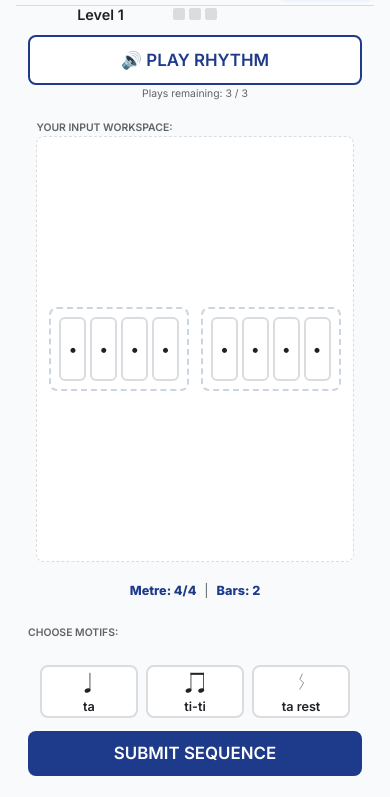
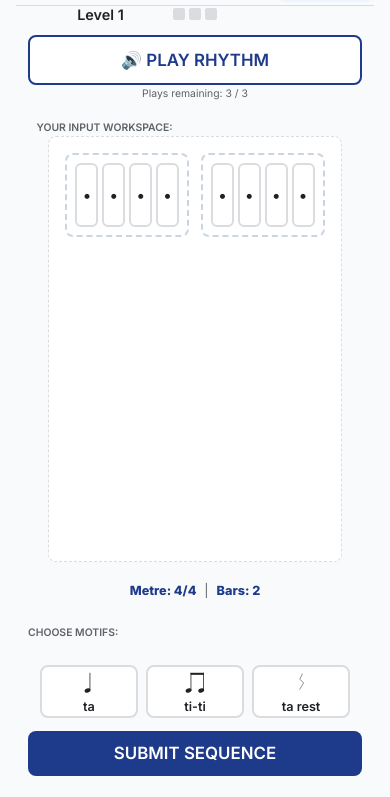
Before and after one commit to StockoL/solfaic, a plain HTML site: page index.html in a window 390 px wide. Shown: the part 47-844 px from the top of the page. Drawn offline with nearby package versions, Linux system fonts and the light colour scheme; a web font is replaced by a local one.

Commit message:
fix(ui): implement inner scroll track to preserve workspace border constraints on overflowing mobile viewports

```diff
--- a/assets/app.js
+++ b/assets/app.js
@@ -801,14 +801,23 @@ function renderWorkspace() {
   DOM.workspace.innerHTML = "";
   const config = sessionState.activeConfig;
 
+  // NEW: Create the inner scrolling track to hold the dashed border
+  const scrollTrack = document.createElement("div");
+  scrollTrack.className = "workspace-scroll-track";
+
   // 1. Build Physical Bar wrappers
   const bars = [];
   for (let i = 0; i < config.bars; i++) {
     const barDiv = document.createElement("div");
     barDiv.className = "workspace-bar";
     bars.push(barDiv);
-    DOM.workspace.appendChild(barDiv);
+
+    // CHANGED: Append the bar to the scroll track, NOT the workspace
+    scrollTrack.appendChild(barDiv);
   }
+
+  // NEW: Append the fully loaded track into the workspace window
+  DOM.workspace.appendChild(scrollTrack);
 
   // 2. Iterate through data and append structural DOM cards to bars
   sessionState.userSubmission.forEach((token, index) => {
--- a/assets/style.css
+++ b/assets/style.css
@@ -490,24 +490,37 @@ main,
    5. WORKSPACE GRID ENVIRONMENT (The Interactive Arena)
    ========================================================================== */
 #ui-workspace {
+  /* 1. The Workspace is now just a plain window. It has no grid or borders. */
+  width: 100%;
+  height: 100%;
+  padding: 0;
+  margin: 0;
+  /* Allow scrolling here on mobile */
+  overflow-y: auto;
+  overflow-x: hidden;
+}
+
+/* 2. NEW: The Track holds the grid and the dashed visual border */
+.workspace-scroll-track {
   display: grid;
   grid-template-columns: repeat(2, 1fr);
+  grid-auto-rows: clamp(55px, 10vh, 85px);
+  align-content: start;
+  gap: clamp(4px, 1.5vh, 12px);
 
-  /* CRITICAL FIX: The rows are now strictly clamped.
-     They will NEVER grow taller than 85px, preserving perfect card proportions */
-  grid-auto-rows: clamp(55px, 10vh, 85px);
+  /* The visual styling shifted down from the old workspace array */
+  background: var(--color-surface);
+  padding: clamp(8px, 2vh, 16px);
+  border: 1px dashed var(--color-border);
+  border-radius: 8px;
 
-  /* Packs the rigidly sized rows in the vertical dead-center of the sponge */
-  align-content: center;
-
-  gap: clamp(4px, 1.5vh, 12px);
   width: 100%;
   max-width: 960px;
   margin: 0 auto;
-
-  height: 100%;
-  min-height: 0;
-  padding: 8px;
+  height: auto;
+  /* Ensures the dashed box fills the window even if there are only 2 bars */
+  min-height: 100%;
+  box-sizing: border-box;
 }
 
 .workspace-bar {
@@ -567,17 +580,6 @@ main,
   font-weight: normal;
   line-height: 0;
   transform: translateY(-2px);
-}
-
-.workspace-array {
-  display: flex;
-  flex-wrap: wrap;
-  gap: var(--space-sm);
-  background: var(--color-surface);
-  padding: var(--space-md);
-  border: 1px dashed var(--color-border);
-  border-radius: 8px;
-  min-height: 50px;
 }
 
 #ui-motif-selector {
@@ -1101,14 +1103,18 @@ main,
   }
 
   .input-display-panel {
-    flex: 1 1 0; /* Absolute flex: calculate remaining space and lock to it */
+    flex: 1 1 0;
     display: flex;
     flex-direction: column;
-    justify-content: center;
-    min-height: 0; /* CRITICAL: Permits vertical compression */
 
-    /* NO MORE SCROLLING! We force everything to fit inside the viewport */
-    overflow: hidden;
+    /* Force the grid to start at the top of the panel */
+    justify-content: flex-start;
+    min-height: 0;
+
+    /* CRITICAL FIX: Turn the sponge into a scrollable window! */
+    overflow-y: auto;
+    overflow-x: hidden;
+
     padding: clamp(4px, 1vh, 12px);
   }
 
@@ -1303,14 +1309,19 @@ main,
   }
 
   #ui-workspace {
-    /* Enforces the 1x4 or 2x4 sheet-music layout */
+    /* The desktop window just centers the inner track */
+    display: flex;
+    justify-content: center;
+    align-items: center;
+    overflow-y: auto;
+    overflow-x: hidden;
+    padding: clamp(4px, 1vh, 12px);
+  }
+
+  /* NEW: Target the track to enforce the 4-bar sheet music layout on desktop */
+  .workspace-scroll-track {
     grid-template-columns: repeat(4, 1fr);
-
-    /* Desktop gets a slightly taller maximum height (100px) */
     grid-auto-rows: clamp(70px, 12vh, 100px);
-
-    gap: clamp(0.5rem, 2vh, 2rem);
-    justify-content: center;
     align-content: center;
   }
 
```
